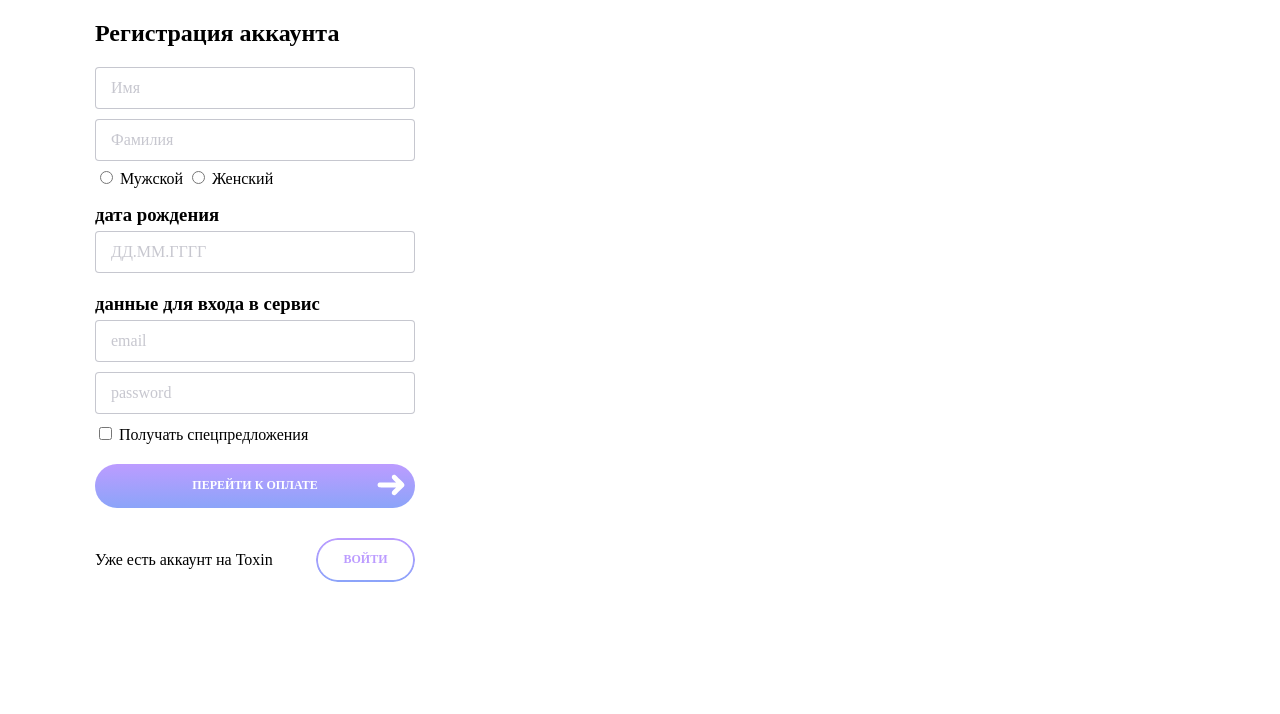
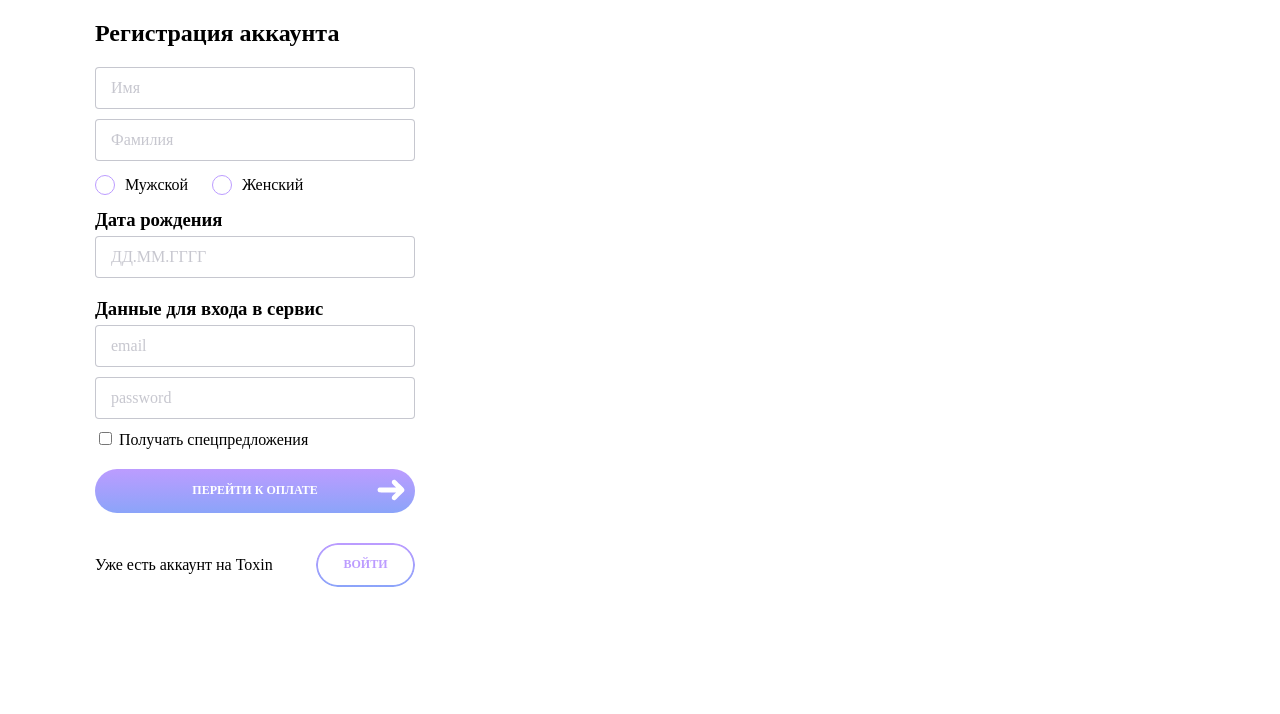
Before and after one commit to Khvostov-Nik/project_1, a website: page src/index.pug in a window 1280 px wide. Shown: the part 79-793 px from the top of the page. Drawn offline with nearby package versions, Linux system fonts and the light colour scheme; files that its build step writes are made by us from their sources.

Commit message:
делал кастомные радио кнопки

```diff
--- a/src/components/cards/registration.pug
+++ b/src/components/cards/registration.pug
@@ -3,20 +3,20 @@
     input.registration-input(type="text" placeholder="Имя")
     input.registration-input(type="text" placeholder="Фамилия")
     .sex
-        input.registration-input(type="radio", name="sex", id="male", value="male")
-        label(for="male") Мужской
-        input.registration-input(type="radio",name="sex", id="feminine",value="feminine")
-        label(for="feminine") Женский
-    h3.birth дата рождения
-    input.registration-input(type="text", name="date of birth",placeholder="ДД.ММ.ГГГГ")
-    h3.log-pass данные для входа в сервис
+        include ../inputs/radio.pug
+            |Мужской
+        include ../inputs/radio.pug
+            |Женский
+    h3.birth Дата рождения
+    input.registration-input(type="text", name="date of birth", placeholder="ДД.ММ.ГГГГ")
+    h3.log-pass Данные для входа в сервис
     input.registration-input(type="email", name="email", placeholder="email")
     input.registration-input(type="password", name="password",placeholder="password")
     .togle
         input(type="checkbox", name="togle" id="togle")
         label(for="togle") Получать спецпредложения
-    a.btn__praim-large перейти к оплате
+    a.btn__praim-large.btn__praim-large-arrow Перейти к оплате
         img(src="./img/arrow.svg", alt="").arrow__btn
     div.enter
         p Уже есть аккаунт на Toxin
-        a.btn__praim-small-notbg.btn__praim-small войти
+        a.btn__praim-small-notbg.btn__praim-small Войти
--- /dev/null
+++ b/src/components/inputs/radio.pug
@@ -0,0 +1,3 @@
+label.label
+    input.radio-input(type="radio", name="radio")
+    span.text
--- a/src/index.pug
+++ b/src/index.pug
@@ -13,5 +13,7 @@ html(lang="en")
         .wrapper
             .main
                 .container
+
+
                     include components/cards/registration.pug
         include components/footer.pug
--- a/src/styles/style.scss
+++ b/src/styles/style.scss
@@ -86,7 +86,6 @@
         cursor: pointer;
         text-decoration: none;
     }
-
     &-small {
         display: block;
         width: 99px;
@@ -295,3 +294,45 @@
     justify-content: space-between;
     margin-top: 30px;
 }
+
+.label{
+    cursor: pointer;
+    display: inline-block;
+    padding-right: 20px;
+    margin-top: 10px;
+}
+.radio-input{
+    display: none;
+}
+.text{
+    position: relative;
+    padding-left: 30px;
+    &::before{
+        content: "";
+        display: block;
+        position: absolute;
+        width: 20px;
+        height: 20px;
+        border: 1px solid $purple;
+        border-radius: 50%;
+        top: -1px;
+        left: 0;
+    }
+    &::after{
+        content: "";
+        position: absolute;
+        display: block;
+        width: 12px;
+        height: 12px;
+        background: $gradientFirst;
+        border-radius: 50%;
+        top: 3px;
+        left: 4px;
+        opacity: 0;
+    }
+
+
+}
+.radio-input:checked + .text::after{
+    opacity: 1;
+}
```
Also changed, not shown: src/components/cards/registration.html, src/index.html, src/styles/style.css, 1 other file.
